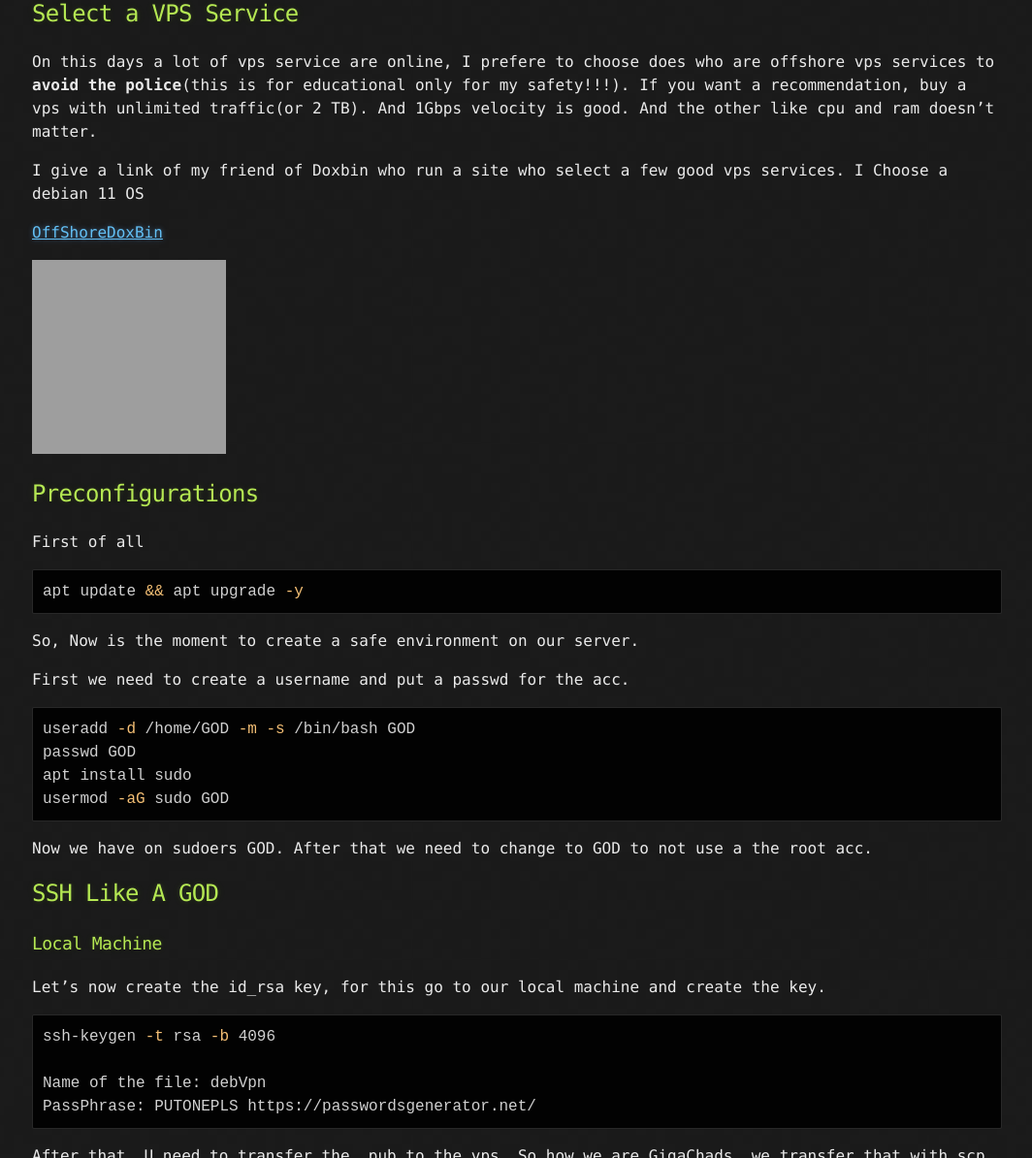
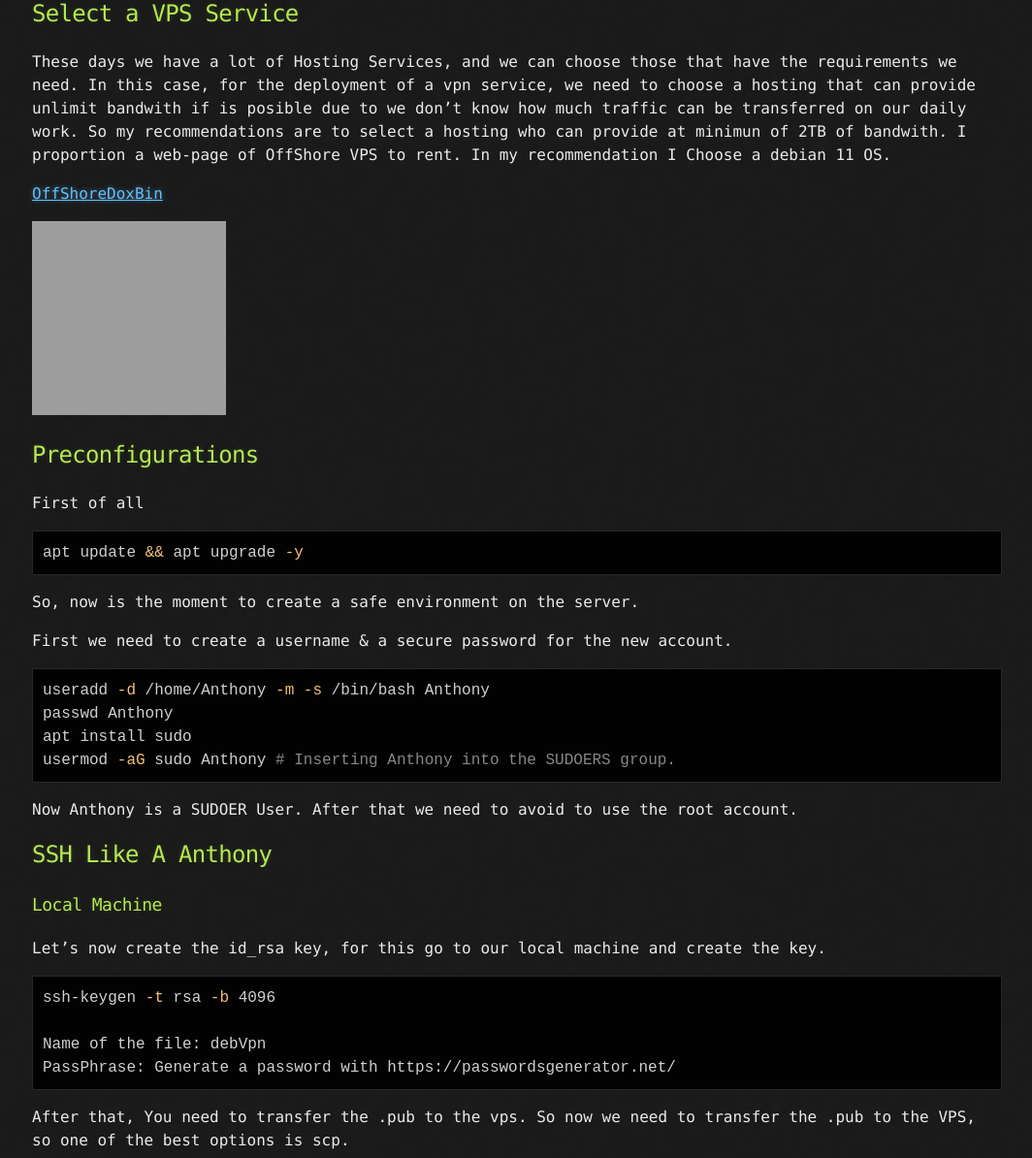
Before and after one commit to d4rpell/d4rpell.github.io, a Jekyll site: the page built from _posts/2023-05-07-Creating-My-Own-VPN.md, in a window 1280 px wide and 1400 px high, scrolled down 401 px. Shown: the part 206-1400 px from the top of the window at 97% size, without its empty margins (107-1171 px from the left). Built offline with Jekyll 4.4.1, drawn with Linux system fonts in a browser that asks for light colours; some of the changed text lies outside the part shown; grey boxes are pictures that could not be loaded.

Commit message:
Improvements & Corrections.

````diff
--- a/_posts/2023-05-07-Creating-My-Own-VPN.md
+++ b/_posts/2023-05-07-Creating-My-Own-VPN.md
@@ -3,17 +3,17 @@ title: Creating my own VPN
 published: true
 ---
 
-*Hello guys, After a long time, I'm here to create another post to how to create a vpn with a vps.*
+*Hello guys, After a long time, I am here to create another post on how to create a VPN with a VPS.*
 
 <img src="https://i.imgur.com/qeeZ3LA.png">
 
 ## Select a VPS Service
-On this days a lot of vps service are online, I prefere to choose does who are offshore vps services to **avoid the police**(this is for educational only for my safety!!!). If you want a recommendation, buy a vps with unlimited traffic(or 2 TB). And 1Gbps velocity is good. And the other like cpu and ram doesn't matter.
+These days we have a lot of Hosting Services, and we can choose those that have the requirements we need.
+In this case, for the deployment of a vpn service, we need to choose a hosting that can provide unlimit bandwith if is posible due to we don't know how much traffic can be transferred on our daily work.
+So my recommendations are to select a hosting who can provide at minimun of 2TB of bandwith.
+I proportion a web-page of OffShore VPS to rent. In my recommendation I Choose a debian 11 OS.
 
-
-I give a link of my friend of Doxbin who run a site who select a few good vps services. I Choose a debian 11 OS
-
-[OffShoreDoxBin](https://offshore.xbdm.fun)
+[OffShoreDoxBin](https://xbdmhq.github.io/Offshore.CAT-Reworked/)
 
 <img src="https://i.scdn.co/image/ab67616d0000b273855142ad12485b5db91d3224" width="200" height="200">
 
@@ -24,20 +24,20 @@ First of all
 apt update && apt upgrade -y
 ```
 
-So, Now is the moment to create a safe environment on our server.
+So,  now is the moment to create a safe environment on the server.
 
-First we need to create a username and put a passwd for the acc.
+First we need to create a username & a secure password for the new account.
 
 ``` sh
-useradd -d /home/GOD -m -s /bin/bash GOD
-passwd GOD
+useradd -d /home/Anthony -m -s /bin/bash Anthony
+passwd Anthony
 apt install sudo
-usermod -aG sudo GOD
+usermod -aG sudo Anthony # Inserting Anthony into the SUDOERS group.
 ```
 
-Now we have on sudoers GOD. After that we need to change to GOD to not use a the root acc.
+Now Anthony is a SUDOER User. After that we need to avoid to use the root account.
 
-## SSH Like A GOD
+## SSH Like A Anthony
 
 ### Local Machine
 Let's now create the id_rsa key, for this go to our local machine and create the key.
@@ -46,60 +46,61 @@ Let's now create the id_rsa key, for this go to our local machine and create the
 ssh-keygen -t rsa -b 4096
 
 Name of the file: debVpn
-PassPhrase: PUTONEPLS https://passwordsgenerator.net/
+PassPhrase: Generate a password with https://passwordsgenerator.net/
 ```
 
-After that, U need to transfer the .pub to the vps. So how we are GigaChads, we transfer that with scp.
+After that, You need to transfer the .pub to the vps. So now we need to transfer the .pub to the VPS, so one of the best options is scp.
 
 ``` sh
-scp debVpn.pub GOD@IP:
+scp debVpn.pub Anthony@IP:
 ```
 
 ### Vps Machine
 ``` sh
-su GOD
+su Anthony
 cd ~/
 mkdir .ssh
 cat debVpn.pub >> .ssh/authorized_keys
 rm debVpn.pub
 ```
 
-Now let's to configure ssh config,
+Now we need to config the ssh service.
 
 ``` sh
 sudo apt install vim
 sudo vi /etc/ssh/sshd_config
 ```
 
-Change the follow parameters to create a sec ssh(don't forget that the FBI need to launch a 0day to ur ssh)
+Change the follow parameters to create a secure ssh config.
 
 ``` sh
-PermitRootLogin no # Root acc is trash
+PermitRootLogin no # Avoid the root account
 PubkeyAuthentication yes
 AuthorizedKeysFile  .ssh/authorized_keys .ssh/authorized_keys2
 PasswordAuthentication no
 ```
 
-After that restart the sshd service
+After change those lines, we need to restart the sshd service.
 
 ``` sh
 sudo systemctl restart sshd
 ```
 
-And u can now exit from the vps, and probe the new conf.
+After that the connection we have on the terminal are not going to drop.
+Now we need to check that all is working fine, so we open a new terminal leaving the other alive, and we try to connect to see if all is good.
 
 ### Local Machine
 
-Now for the access need to type the follow command.
+Now to access we need to use the private key that we create in the past.
 
 ``` sh
-ssh -i .ssh/debVpn GOD@IP
-Enter the passphrase for the key: THEPASS
+ssh -i .ssh/debVpn Anthony@IP
+Enter the passphrase for the key: PASSWORD
 ```
 
-### Vps Machine
+### VPS Machine
 
-Also If u want to put a more restrict mode on the ssh I recommend to you touch the follow parameters on the ssh config
+Also If you want to improve the security of the ssh I recommend to you modify the following parameters of the ssh config.
 
 ``` sh
 MaxAuthTries 2 # Limit Tries
@@ -108,13 +109,13 @@ MaxSessions 1 # Limit Sessions
 
 Finally let's go to setup our openvpn server.
 
-So First of all, install openvpn
+So First of all, install openvpn package.
 
 ``` sh
 sudo apt install openvpn -y
 ```
 
-After we need to see this git repository who is a beautiful bash code.
+After we need to install the wget package to then download the openvpn-install bash code.
 
 ``` sh
 sudo apt install wget
@@ -131,18 +132,19 @@ port: 1194
 Protocol: 1 UDP
 DNS Resolvers: 11 AdGuard DNS
 Compression: n
-Encryption: n
+Encryption: n (Change to "y" if you want to increase the bits of the encryption)
 Client name: VPN # Name of the .ovpn file
 1) Add a passwordless client
 ```
+Ok, right now we have the ovpn configured and a .ovpn file.
 
-So after that put our openvpn with 0log, for if the police raid the vps.
+On the next step, we need to configure the vpn with 0 log policy.
 
 ``` sh
 sudo vi /etc/openvpn/server.conf
 
-verb 0 # Change 3 to 0, this is literally no log.
-log-append /dev/null # Add
+verb 0 # Default on 3, we change it to 0 to avoud the verbose on the log file.
+log-append /dev/null # Add.
 status /dev/null # Change
 
 sudo systemctl restart openvpn
@@ -150,19 +152,18 @@ sudo systemctl restart openvpn
 
 ### Local Machine
 
-Now download ur .opvn with sftp.
+Now download your .opvn using sftp.
 
 ``` sh
-sftp -i .ssh/debVpn GOD@IP
-Enter passphrase: putpass
+sftp -i .ssh/debVpn Anthony@IP
+Enter passphrase: Password
 
 sftp> get VPN.opvn
 ```
 
-So now we got the .opvn on our local machine xd.
+Now we got the .opvn on our local machine.
 
-For the connection type the follow command line
-
+For establish the connection we need to run the following command:
 ``` sh
 sudo openvpn --config VPN.ovpn
 ```
@@ -170,15 +171,16 @@ sudo openvpn --config VPN.ovpn
 ## TroubleShoot
 
 ### DNS Leak
-
-If u have the problem of the DNS Leak, maybe check ur /etc/resolv.conf and put inside of this the follow line
+To prevent the dns leak we need to check the /etc/resolv.conf and add/modify with the following line.
 
 ``` sh
-nameserver 8.8.8.8 # Change if u have one put
+nameserver 1.1.1.1
 ```
 
-So finally u make a **GigaChad vpn service**. So now, relax and still waiting the interpol raiding ur server xd.
+With that we establish a permanent DNS server.
 
-**But Pls let to Breached a tribute and for pom too.**
+So after that the VPN is a working fine with a secure configuration. This config have a 128b encryption, that can be modify on the openvpn configure step, in the Encryption section.
+We can change the "n" to "y" and we have the posibility to select the encryption to use and how many bits.
 
-<img src="https://i.imgur.com/QmfKNw6.jpg">
+Signed By:
+- d4rpell
````
